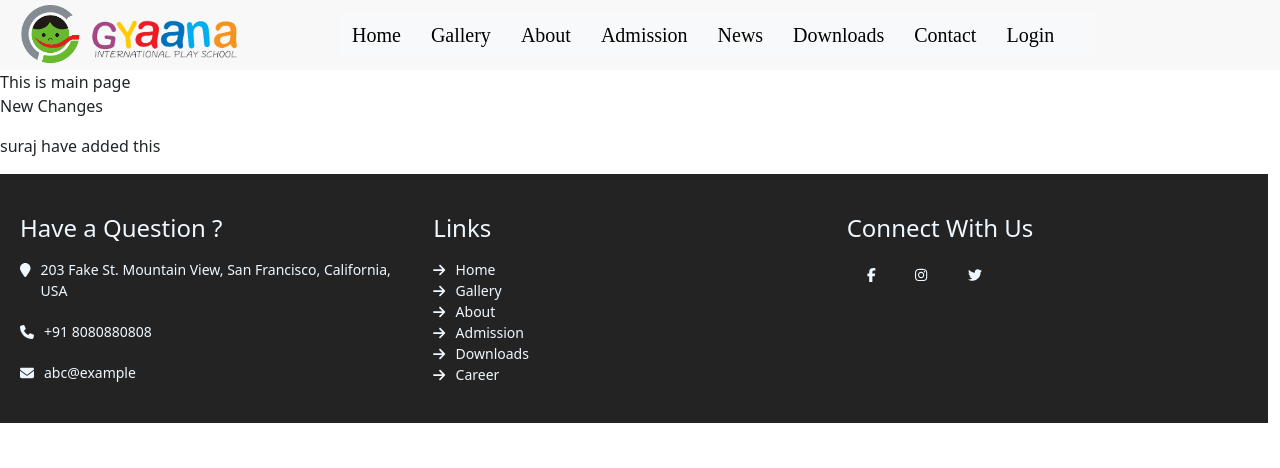
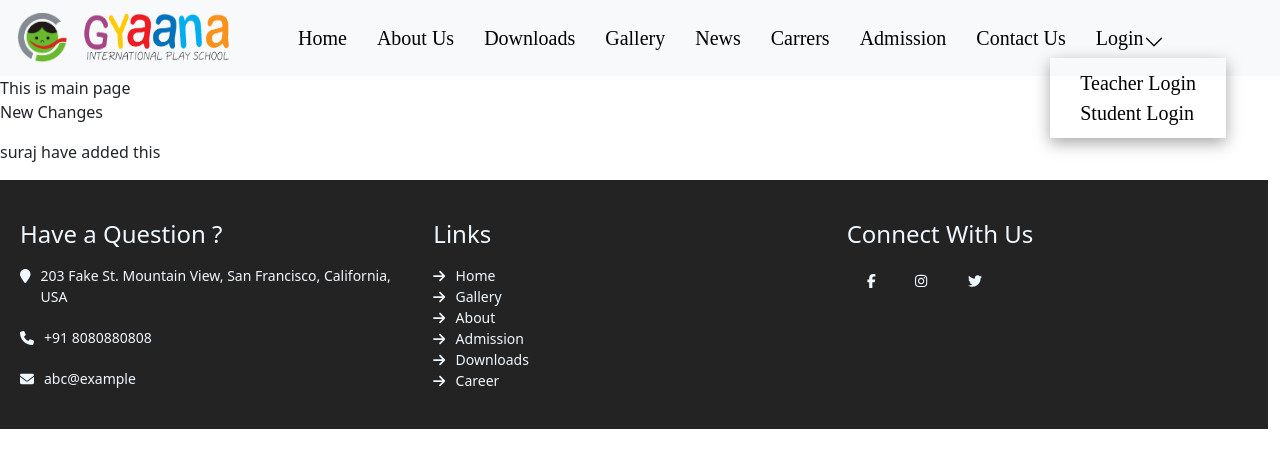
Before and after one commit to udbhavpushkar/gyaana-fe, a Next.js app: page / in a window 1280 px wide. Both pictures are taken after a click on the link "Login". Shown: the top 468 px of the page. Built offline with nearby package versions, Linux system fonts and the light colour scheme.

Commit message:
Added responsive Navbar

```diff
--- a/components/Header/header.module.css
+++ b/components/Header/header.module.css
@@ -1,36 +1,79 @@
 .headerWrapper{
     display: flex;
-    /* justify-content: space-around; */
     background-color: #f8f8f8;
-
 }
 .headerLogoImg{
-    /* position: absolute !important;
-    top: 0px !important;
-    left: 5px !important; */
-    object-fit: contain;
-    /* padding: 0px !important;
-    margin: 0px !important; */
-}
-.headerLogoText{
-    /* position: absolute !important;
-    top: 0px !important;
-    left: -285px !important; */
     object-fit: contain;
 }
 
 .logoWrapper{
     display: flex;
+    position: relative;
+    z-index: 1;
+    }
+
+.textContainer{
+    margin-left: 10px;
+    margin-right: 50px;
 }
-.logoContainer{
-    margin-top: 5px;
-    margin-left: 20px;
+
+.linkss{
+    font-family: cursive !important;
 }
-.TextContainer{
-    margin-top: 10px;
-    margin-left: 10px;
-    margin-right: 100px;
+
+
+.navLinksCon{
+    text-decoration: none;
+    font-size: 20px;
+    font-weight: 500;
+    color: #000000;
+    opacity: 1 !important;
+    font-family:  cursive ;
+
 }
-.headerLinksContainer{
-    margin-top: 12px;
+.navLinksCon:hover{
+    color: rgb(145, 23, 145);
+
 }
+.loginPopupWrapper{
+    position: absolute;
+    top: 58px;
+    right: 54px;
+    display: flex;
+    padding: 10px 20px;
+    flex-direction: column;
+    box-shadow: rgba(0, 0, 0, 0.35) 0px 5px 15px;
+
+}
+
+.navLinksConLogin{
+    text-decoration: none;
+    font-size: 20px;
+    font-weight: 500;
+    color: #000000;
+    opacity: 1 !important;
+    font-family:  cursive ;
+    padding: 2px 10px;
+
+}
+.navLinksConLogin:hover{
+    color: rgb(145, 23, 145);
+    background-color: #dfdfdf;
+
+}
+.navLinksConTainer{
+    margin-right: 30px;
+}
+@media (max-width:991px) {
+    .navLinksCon{
+        padding: 10px 0px;
+        text-align: center;
+        font-size: 24px !important;
+    }
+    .navLinksConTainer{
+        text-align: center;
+        margin-right: 0px;
+        margin-bottom: 10px;
+        border-bottom: 2px dotted orange;
+    }
+}
--- a/components/Header/index.js
+++ b/components/Header/index.js
@@ -1,27 +1,87 @@
-import React from "react"
+import React, { useState } from "react"
 import Image from "next/image"
-// import LogoImg from "../../assets/images/download (1).png";
-// import LogoText from "../../assets/images/download.png";
 import LogoText from "../../assets/images/download-removebg-preview.png"
 import LogoImg from "../../assets/images/download__1_-removebg-preview.png"
 import styles from "./header.module.css"
-import Navbar from "../Navbar"
+import DownArrow from "../../assets/images/chevron-down.svg"
 
 const Header = (props) => {
+  const [toggleOpen, setToggleOpen] = useState(true)
+  const [loginOpen, setLoginOpen] = useState(false)
+
+  const headerItems = [
+    { name: "Home", link: "#" },
+    { name: "About Us", link: "#" },
+    { name: "Downloads", link: "#" },
+    { name: "Gallery", link: "#" },
+    { name: "News", link: "#" },
+    { name: "Carrers", link: "#" },
+    { name: "Admission", link: "#" },
+    { name: "Contact Us", link: "#" },
+  ]
+
+  const handleToggle = () => {
+    setToggleOpen(!toggleOpen)
+    console.log(toggleOpen)
+  }
   return (
-    <div className={styles.headerWrapper}>
-      <div className={styles.logoWrapper}>
-        <div className={styles.logoContainer}>
-          <Image className={styles.headerLogoImg} src={LogoImg} alt="Picture of the author" height={60} width={60} />
-        </div>
-        <div className={styles.TextContainer}>
-          <Image className={styles.headerLogoText} src={LogoText} alt="Picture of the author" height={60} width={150} />
+    <nav className="navbar navbar-expand-lg bg-light">
+      <div className="container-fluid">
+        <a className="navbar-brand" href="#">
+          <div className={styles.logoWrapper}>
+            <div className={styles.logoContainer}>
+              <Image className={styles.headerLogoImg} src={LogoImg} alt="Gyaana" height={50} width={60} />
+            </div>
+            <div className={styles.textContainer}>
+              <Image className={styles.headerLogoText} src={LogoText} alt="Gyaana" height={50} width={150} />
+            </div>
+          </div>
+        </a>
+        <button
+          onClick={handleToggle}
+          className="navbar-toggler"
+          type="button"
+          data-bs-toggle="collapse"
+          data-bs-target="#navbarNavAltMarkup"
+          aria-controls="navbarNavAltMarkup"
+          aria-expanded={toggleOpen}
+          aria-label="Toggle navigation"
+        >
+          <span className="navbar-toggler-icon"></span>
+        </button>
+        <div className={`${toggleOpen ? "collapse" : ""} navbar-collapse`} id="navbarNavAltMarkup">
+          <div className="navbar-nav">
+            {headerItems.map((item) => (
+              <div className={styles.navLinksConTainer}>
+                <a className={styles.navLinksCon} aria-current="page" href={item.link}>
+                  {item.name}
+                </a>
+              </div>
+            ))}
+            <a onClick={() => setLoginOpen(!loginOpen)} className={styles.navLinksCon} aria-current="page" href="#">
+              Login
+              <span>
+                <Image style={{ marginTop: "4px" }} src={DownArrow} alt="Down" height={20} width={20} />
+              </span>
+            </a>
+            {loginOpen && (
+              <div className={styles.loginPopupWrapper}>
+                <div>
+                  <a onClick={() => setLoginOpen(false)} className={styles.navLinksConLogin} aria-current="page" href="#">
+                    Teacher Login
+                  </a>
+                </div>
+                <div>
+                  <a onClick={() => setLoginOpen(false)} className={styles.navLinksConLogin} aria-current="page" href="#">
+                    Student Login
+                  </a>
+                </div>
+              </div>
+            )}
+          </div>
         </div>
       </div>
-      <div className={styles.headerLinksContainer}>
-        <Navbar />
-      </div>
-    </div>
+    </nav>
   )
 }
 
--- a/components/Layout/index.js
+++ b/components/Layout/index.js
@@ -2,7 +2,6 @@ import Head from "next/head"
 import React from "react"
 import Footer from "../Footer"
 import Header from "../Header"
-import Navbar from "../Navbar"
 
 const Layout = (props) => {
   return (
@@ -11,7 +10,6 @@ const Layout = (props) => {
         <title>Gyaana </title>
       </Head>
       <Header />
-      {/* <Navbar /> */}
       <div>{props.children}</div>
       <Footer />
     </div>
--- a/components/Navbar/index.js
+++ /dev/null
@@ -1,68 +0,0 @@
-import React from "react"
-import styles from "./navbar.module.css"
-
-const Navbar = (props) => {
-  return (
-    <nav class="navbar navbar-expand-lg navbar-light bg-light">
-      <div class="container-fluid">
-        <button
-          class="navbar-toggler"
-          type="button"
-          data-bs-toggle="collapse"
-          data-bs-target="#navbarNav"
-          aria-controls="navbarNav"
-          aria-expanded="false"
-          aria-label="Toggle navigation"
-        >
-          <span class="navbar-toggler-icon"></span>
-        </button>
-        <div class="collapse navbar-collapse" id="navbarNav">
-          <ul class="navbar-nav">
-            <li class="nav-item">
-              <a class={styles.navLinksCon} aria-current="page" href="#">
-                Home
-              </a>
-            </li>
-            <li class="nav-item">
-              <a class={styles.navLinksCon} href="#">
-                Gallery
-              </a>
-            </li>
-            <li class="nav-item">
-              <a class={styles.navLinksCon} href="#">
-                About
-              </a>
-            </li>
-            <li class="nav-item">
-              <a class={styles.navLinksCon} href="#">
-                Admission
-              </a>
-            </li>
-            <li class="nav-item">
-              <a class={styles.navLinksCon} href="#">
-                News
-              </a>
-            </li>
-            <li class="nav-item">
-              <a class={styles.navLinksCon} href="#">
-                Downloads
-              </a>
-            </li>
-            <li class="nav-item">
-              <a class={styles.navLinksCon} href="#">
-                Contact
-              </a>
-            </li>
-            <li class="nav-item">
-              <a class={styles.navLinksCon} href="#">
-                Login
-              </a>
-            </li>
-          </ul>
-        </div>
-      </div>
-    </nav>
-  )
-}
-
-export default Navbar
--- a/components/Navbar/navbar.module.css
+++ /dev/null
@@ -1,22 +0,0 @@
-.navLinksCon{
-    text-decoration: none;
-    font-size: 20px;
-    padding-top: 4.3rem;
-    padding-bottom: 2.3rem;
-    padding-right: 30px;
-    font-weight: 500;
-    color: #000000;
-    opacity: 1 !important;
-    font-family:  cursive ;
-
-}
-.navLinksCon:hover{
-    color: rgb(145, 23, 145);
-}
-@media screen and (max-width:480px) {
-    .navbar-nav{
-        display: flex;
-        flex-direction: column;
-    }
-
-}
```
Also changed, not shown: assets/images/chevron-down.svg (added).
